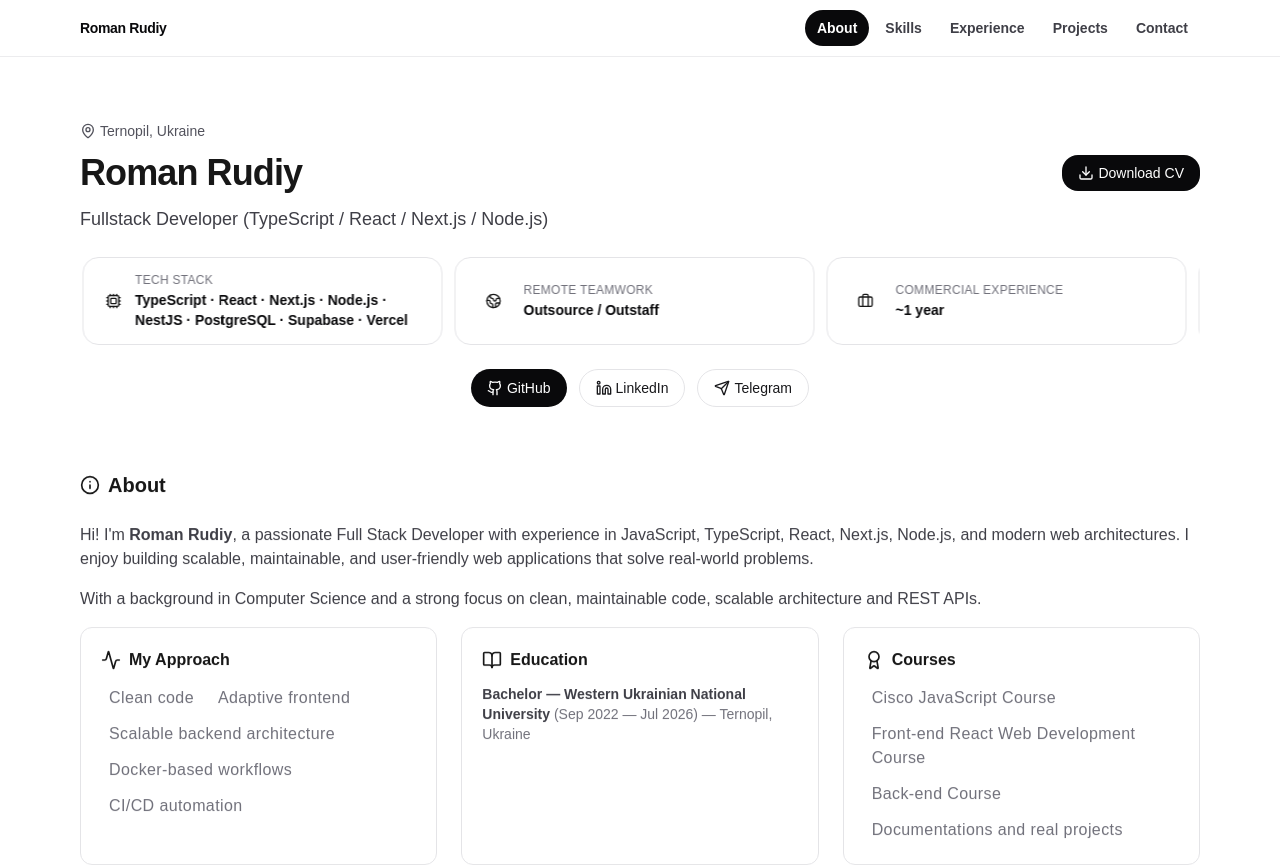
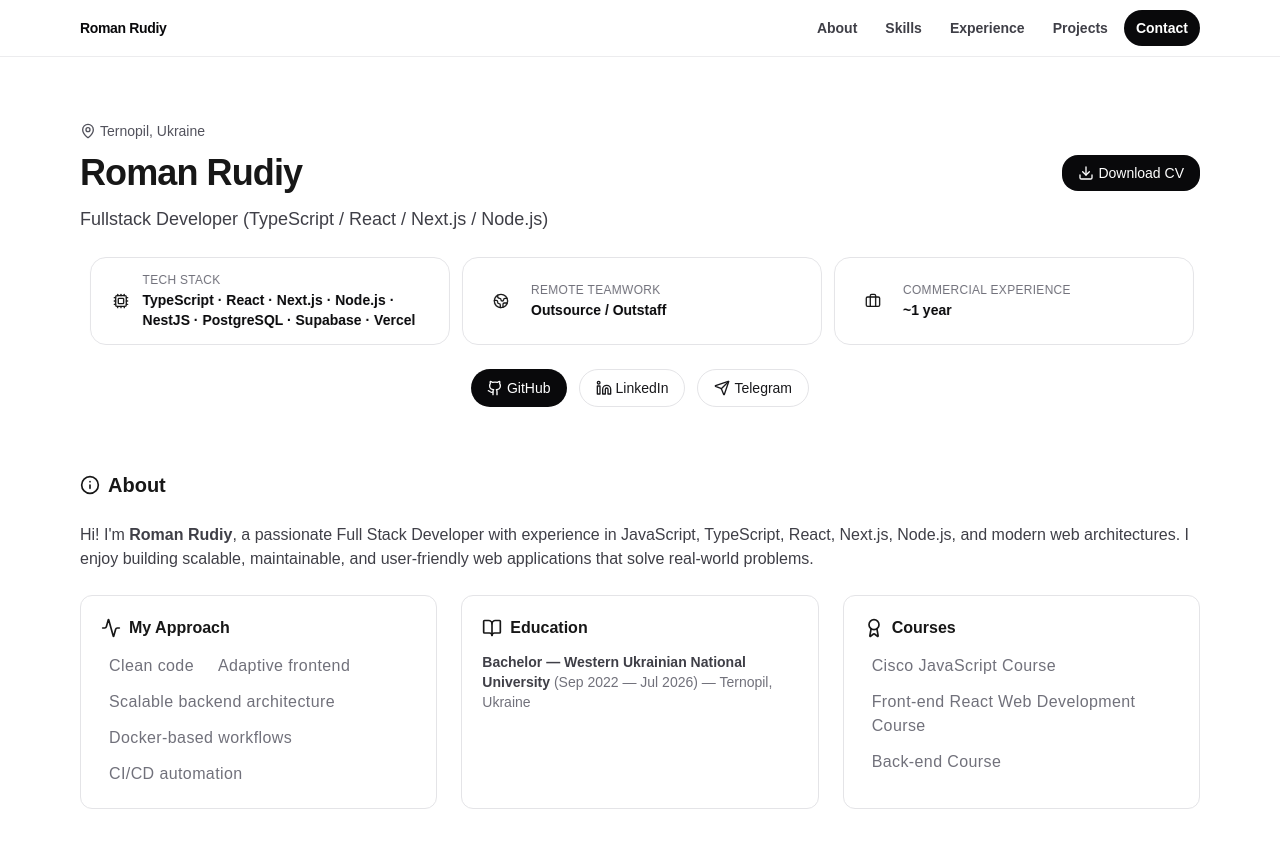
Before and after one commit to RomanRudiy228/portfolio, a Next.js app: page / in a window 1280 px wide. Shown: the top 865 px of the page. Built offline with nearby package versions, Linux system fonts and the light colour scheme.

Commit message:
fix: Smooth scrolling

```diff
--- a/src/components/reveal.tsx
+++ b/src/components/reveal.tsx
@@ -1,32 +1,25 @@
 "use client";
 
 import type { PropsWithChildren } from "react";
-import { useEffect, useMemo, useRef, useState } from "react";
+import { useEffect, useRef, useState } from "react";
 
 type Props = PropsWithChildren<{
   className?: string;
   withScrollMargin?: boolean;
+  reset?: boolean;
 }>;
 
-function prefersReducedMotion(): boolean {
-  if (typeof window === "undefined") return true;
-  return window.matchMedia?.("(prefers-reduced-motion: reduce)")?.matches ?? false;
-}
-
-export function Reveal({ children, className, withScrollMargin }: Props) {
+export function Reveal({
+  children,
+  className = "",
+  withScrollMargin,
+  reset = false,
+}: Props) {
   const ref = useRef<HTMLDivElement | null>(null);
   const [isVisible, setIsVisible] = useState(false);
 
-  const baseClass = useMemo(() => {
-    const scrollMargin = withScrollMargin ? "scroll-mt-24" : "";
-    return [scrollMargin, className].filter(Boolean).join(" ");
-  }, [className, withScrollMargin]);
-
   useEffect(() => {
-    if (prefersReducedMotion()) {
-      queueMicrotask(() => setIsVisible(true));
-      return;
-    }
+    if (typeof window === "undefined") return;
 
     const el = ref.current;
     if (!el) return;
@@ -36,28 +29,22 @@ export function Reveal({ children, className, withScrollMargin }: Props) {
         for (const entry of entries) {
           if (entry.isIntersecting) {
             setIsVisible(true);
-            io.disconnect();
-            break;
+          } else if (reset) {
+            setIsVisible(false);
           }
         }
       },
-      { root: null, threshold: 0.12, rootMargin: "0px 0px -10% 0px" },
+      { threshold: 0.1 },
     );
 
     io.observe(el);
     return () => io.disconnect();
-  }, []);
+  }, [reset]);
 
   return (
     <div
       ref={ref}
-      className={[
-        baseClass,
-        "reveal-motion transition duration-700 will-change-transform",
-        isVisible ? "translate-y-0 opacity-100" : "translate-y-3 opacity-0",
-      ]
-        .filter(Boolean)
-        .join(" ")}
+      className={`${withScrollMargin ? "scroll-mt-24" : ""} ${className} transform transition-all duration-700 ease-out ${isVisible ? "translate-y-0 opacity-100" : "translate-y-6 opacity-0"}`}
     >
       {children}
     </div>
--- a/src/components/scroll-to-top.tsx
+++ b/src/components/scroll-to-top.tsx
@@ -3,9 +3,21 @@
 import { useEffect, useState } from "react";
 import { ArrowUp } from "lucide-react";
 
-function prefersReducedMotion(): boolean {
-  if (typeof window === "undefined") return true;
-  return window.matchMedia?.("(prefers-reduced-motion: reduce)")?.matches ?? false;
+function smoothScrollToTop(duration = 500) {
+  const start = window.scrollY;
+  const startTime = performance.now();
+
+  function scrollStep(timestamp: number) {
+    const elapsed = timestamp - startTime;
+    const progress = Math.min(elapsed / duration, 1);
+    const ease = 1 - Math.pow(1 - progress, 3);
+    window.scrollTo(0, start * (1 - ease));
+    if (progress < 1) {
+      requestAnimationFrame(scrollStep);
+    }
+  }
+
+  requestAnimationFrame(scrollStep);
 }
 
 export function ScrollToTop() {
@@ -24,13 +36,8 @@ export function ScrollToTop() {
     <button
       type="button"
       aria-label="Scroll to top"
-      onClick={() =>
-        window.scrollTo({
-          top: 0,
-          behavior: prefersReducedMotion() ? "auto" : "smooth",
-        })
-      }
-      className="rder-zinc-200 fixed right-5 bottom-5 z-50 cursor-pointer rounded-full border bg-white/90 px-4 py-2 text-sm font-medium text-zinc-900 shadow-sm backdrop-blur transition hover:scale-105 hover:bg-zinc-100 dark:border-white/55 dark:bg-white/10 dark:text-white dark:hover:bg-white/10"
+      onClick={() => smoothScrollToTop(600)}
+      className="fixed right-5 bottom-5 z-50 cursor-pointer rounded-full border border-zinc-200 bg-white/90 px-4 py-2 text-sm font-medium text-zinc-900 shadow-sm backdrop-blur transition hover:scale-105 hover:bg-zinc-100 dark:border-white/55 dark:bg-white/10 dark:text-white dark:hover:bg-white/10"
     >
       <ArrowUp className="h-6 w-4" />
     </button>
--- a/src/const/portfolio.const.ts
+++ b/src/const/portfolio.const.ts
@@ -81,7 +81,6 @@ export const portfolio = {
     "Cisco JavaScript Course",
     "Front-end React Web Development Course",
     "Back-end Course",
-    "Documentations and real projects",
   ],
   projects: [
     {
--- a/src/sections/about-section.tsx
+++ b/src/sections/about-section.tsx
@@ -12,17 +12,12 @@ export function AboutSection() {
           About
         </h2>
 
-        <p className="text-base leading-6 text-zinc-700 dark:text-zinc-300">
+        <p className="mb-6 text-base leading-6 text-zinc-700 dark:text-zinc-300">
           Hi! I&apos;m <span className="font-bold">Roman Rudiy</span>, a passionate Full
           Stack Developer with experience in JavaScript, TypeScript, React, Next.js,
           Node.js, and modern web architectures. I enjoy building scalable, maintainable,
           and user-friendly web applications that solve real-world problems.
         </p>
-        <p className="mt-4 mb-4 text-base leading-6 text-zinc-700 dark:text-zinc-300">
-          With a background in Computer Science and a strong focus on clean, maintainable
-          code, scalable architecture and REST APIs.
-        </p>
-
         <div className="grid grid-cols-1 gap-6 sm:grid-cols-2 lg:grid-cols-3">
           <div className="rounded-xl border border-zinc-200 p-5 transition-shadow duration-300 hover:shadow-lg dark:border-white/10">
             <h3 className="mb-3 flex items-center gap-2 text-[16px] font-semibold">
--- a/src/sections/header-section.tsx
+++ b/src/sections/header-section.tsx
@@ -1,33 +1,53 @@
 "use client";
 
-import Link from "next/link";
 import { Container } from "@/components/container";
 import { useEffect, useMemo, useState } from "react";
 import { nav } from "@/const/nav.const";
+import { smoothScrollTo } from "@/utils/smooth-scroll-to.util";
 
 export function SiteHeader() {
-  const ids = useMemo(() => nav.map((n) => n.href.slice(1)), []);
+  const ids = useMemo(() => nav.map((n) => n.href.replace("#", "")), []);
   const [activeId, setActiveId] = useState<string>("top");
+  const headerHeight = 56;
 
   useEffect(() => {
-    const els = ids
+    const sections = ids
       .map((id) => document.getElementById(id))
       .filter(Boolean) as HTMLElement[];
-    if (els.length === 0) return;
 
-    const io = new IntersectionObserver(
-      (entries) => {
-        const visible = entries
-          .filter((e) => e.isIntersecting)
-          .sort((a, b) => (b.intersectionRatio ?? 0) - (a.intersectionRatio ?? 0));
-        const top = visible[0]?.target as HTMLElement | undefined;
-        if (top?.id) setActiveId(top.id);
-      },
-      { root: null, threshold: [0.2, 0.35, 0.5], rootMargin: "-10% 0px -70% 0px" },
-    );
+    if (!sections.length) return;
 
-    for (const el of els) io.observe(el);
-    return () => io.disconnect();
+    const handleScroll = () => {
+      let closestSection = sections[0];
+      let minDistance = Infinity;
+
+      sections.forEach((sec) => {
+        const rect = sec.getBoundingClientRect();
+        const distance = Math.abs(rect.top - headerHeight);
+        if (distance < minDistance) {
+          minDistance = distance;
+          closestSection = sec;
+        }
+      });
+
+      const scrollBottom = window.innerHeight + window.scrollY;
+      const docHeight = document.documentElement.scrollHeight;
+
+      if (scrollBottom >= docHeight - 1) {
+        setActiveId(sections[sections.length - 1].id);
+      } else {
+        setActiveId(closestSection.id);
+      }
+    };
+
+    handleScroll();
+    window.addEventListener("scroll", handleScroll);
+    window.addEventListener("resize", handleScroll);
+
+    return () => {
+      window.removeEventListener("scroll", handleScroll);
+      window.removeEventListener("resize", handleScroll);
+    };
   }, [ids]);
 
   return (
@@ -35,26 +55,38 @@ export function SiteHeader() {
       <Container>
         <div className="flex h-14 items-center justify-between">
           <button
-            onClick={() => window.scrollTo({ top: 0, behavior: "smooth" })}
+            onClick={() => smoothScrollTo(0)}
             className="cursor-pointer text-sm font-semibold tracking-tight text-zinc-950 dark:text-white"
           >
             Roman Rudiy
           </button>
+
           <nav className="flex items-center gap-1 font-semibold">
-            {nav.map((item) => (
-              <Link
+            {nav.map((item) => {
+              const id = item.href.replace("#", "");
+              return (
+                <a
                   key={item.href}
-                href={`/${item.href}`}
+                  href={item.href}
+                  onClick={(e) => {
+                    e.preventDefault();
+                    const el = document.getElementById(id);
+                    if (!el) return;
+                    const targetY =
+                      el.getBoundingClientRect().top + window.scrollY - headerHeight;
+                    smoothScrollTo(targetY);
+                  }}
                   className={[
                     "rounded-full px-3 py-2 text-sm transition",
-                  item.href.slice(1) === activeId
+                    id === activeId
                       ? "bg-zinc-950 text-white dark:bg-white dark:text-black"
                       : "text-zinc-700 hover:bg-zinc-100 hover:text-zinc-950 dark:text-zinc-300 dark:hover:bg-white/10 dark:hover:text-white",
                   ].join(" ")}
                 >
                   {item.label}
-              </Link>
-            ))}
+                </a>
+              );
+            })}
           </nav>
         </div>
       </Container>
--- /dev/null
+++ b/src/utils/smooth-scroll-to.util.ts
@@ -0,0 +1,15 @@
+export function smoothScrollTo(targetY: number, duration = 600) {
+  const start = window.scrollY;
+  const diff = targetY - start;
+  const startTime = performance.now();
+
+  function step(timestamp: number) {
+    const elapsed = timestamp - startTime;
+    const progress = Math.min(elapsed / duration, 1);
+    const ease = 1 - Math.pow(1 - progress, 3);
+    window.scrollTo(0, start + diff * ease);
+    if (progress < 1) requestAnimationFrame(step);
+  }
+
+  requestAnimationFrame(step);
+}
```
Also changed, not shown: src/sections/hero-section.tsx (+10 -1 lines). Lines whose indentation alone changed are shown as unchanged.
